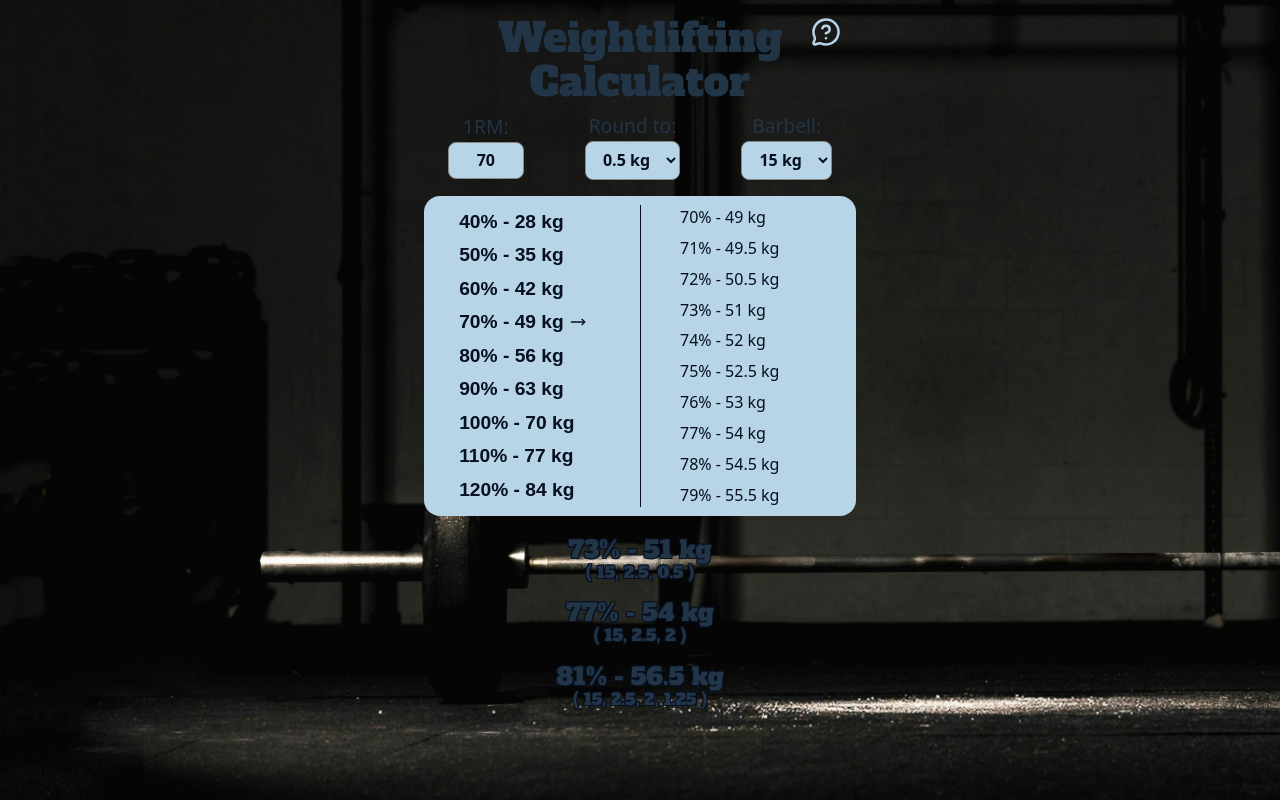
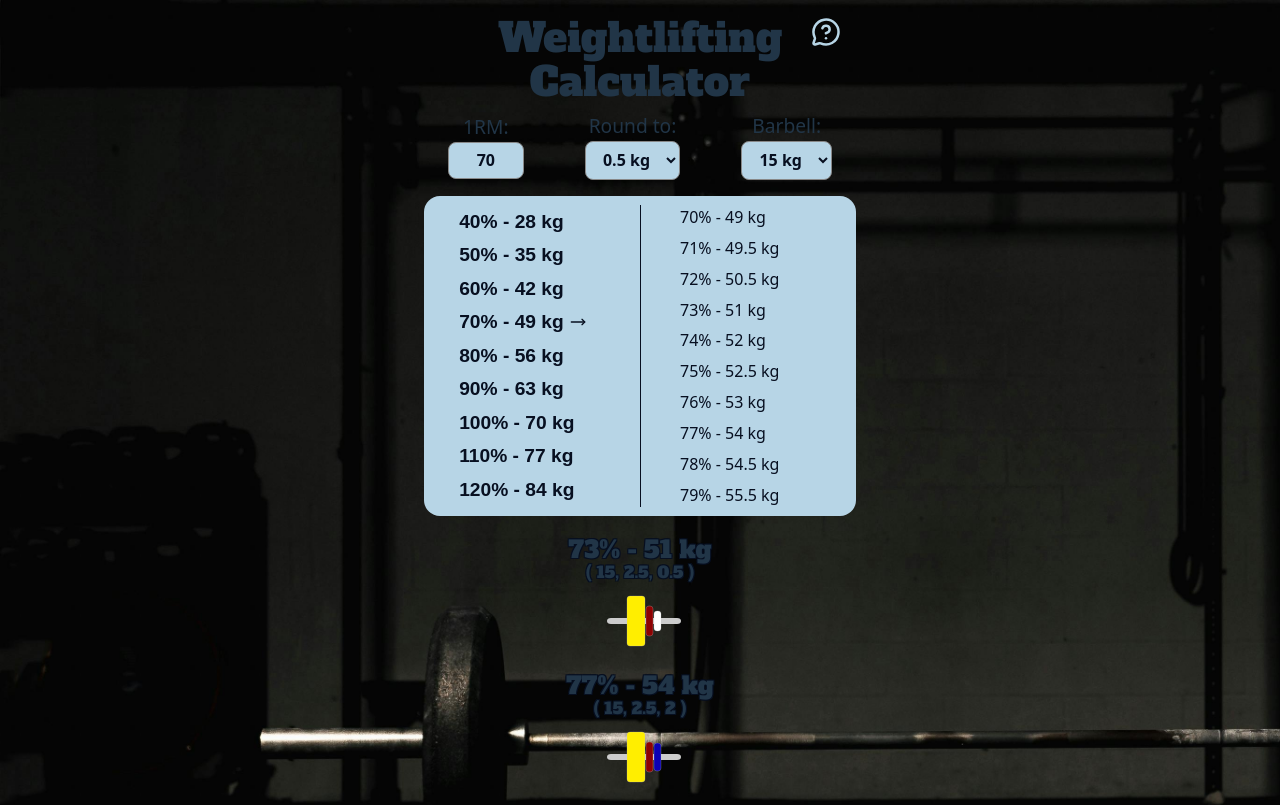
Before and after one commit to NiclO1337/weightlifting-calculator, a React (Vite) app: page / in a window 1280 px wide. Shown: the top 805 px of the page. Built offline with nearby package versions, Linux system fonts and the light colour scheme.

Commit message:
Add BarBellVisualization component
Style and integrate into SavedPercentages component

```diff
--- /dev/null
+++ b/src/components/BarbellVisualization.jsx
@@ -0,0 +1,72 @@
+const PLATE_MAP = {
+  25: ['#ff0000', 20, 50],
+  20: ['#0c00b4', 20, 50],
+  15: ['#ffee00', 18, 50],
+  10: ['#00db12', 12, 50],
+  5: ['#1b1b1b', 7, 50],
+  2.5: ['#8d0202', 7, 30],
+  2: ['#0c00b4', 7, 28],
+  1.5: ['#ffee00', 7, 26],
+  1.25: ['#1b1b1b', 7, 24],
+  1: ['#06a313', 7, 22],
+  0.5: ['#ffffff', 7, 20],
+};
+
+export default function BarbellVisualization({
+  plates = [],           // array of per-side plate sizes, e.g. [20, 10, 2.5]
+  cap = 20,              // px of bar before first plate and after last plate
+  spacing = 1,           // px gap between plates
+  barColor = '#cccccc',
+  defaultPlate = ['#999', 10, 36],
+}) {
+  // build plate specs (color, width, height)
+  const plateSpecs = plates.map((size) => {
+    const spec = PLATE_MAP[size] ?? defaultPlate;
+    return { size, color: spec[0], w: spec[1], h: spec[2] };
+  });
+
+  // total width required for all plates + spacing
+  const platesTotalWidth =
+    plateSpecs.reduce((sum, p) => sum + p.w, 0) +
+    Math.max(0, plateSpecs.length - 1) * spacing;
+
+  const svgWidth = cap + platesTotalWidth + cap;
+  const maxPlateHeight = Math.max(...plateSpecs.map((p) => p.h), defaultPlate[2] || 0);
+  const paddingY = 12;
+  const svgHeight = maxPlateHeight + paddingY * 2;
+  const barY = svgHeight / 2;
+  const barHeight = Math.max(6, Math.round(maxPlateHeight * 0.12));
+
+  // place plates from left cap outward (only right side)
+  const positions = [];
+  let offset = cap;
+  for (let i = 0; i < plateSpecs.length; i++) {
+    const p = plateSpecs[i];
+    positions.push({ ...p, x: offset });
+    offset += p.w + spacing;
+  }
+
+  return (
+    <svg width={svgWidth} height={svgHeight} role="img" aria-label="Barbell with plates">
+      {/* full bar across entire width */}
+      <rect x={0} y={barY - barHeight / 2} width={svgWidth} height={barHeight} rx={4} fill={barColor} />
+      <g>
+        {positions.map((p, i) => (
+          <g key={`P${i}`}>
+            <rect
+              x={p.x}
+              y={barY - p.h / 2}
+              width={p.w}
+              height={p.h}
+              rx={3}
+              fill={p.color}
+              stroke='#cccccc'
+              strokeWidth={0.5}
+              strokeOpacity={0.5}
+            />
+          </g>
+        ))}
+      </g>
+    </svg>
+  );
+}
--- a/src/components/SavedPercentages.jsx
+++ b/src/components/SavedPercentages.jsx
@@ -1,6 +1,7 @@
 import { useState } from 'react';
 import { roundToIncrement } from '../utils/math';
 import { getPlatesPerSide, formatPlates } from '../utils/plates';
+import BarbellVisualization from './BarbellVisualization';
 
 export default function SavedPercentages({
   oneRepMax,
@@ -38,6 +39,9 @@ export default function SavedPercentages({
               <span className='text-smaller'>
                 <br />( {formatPlates(platesPerSide)} )
               </span>
+              <div className='plate-viz'>
+                <BarbellVisualization plates={platesPerSide} />
+              </div>
             </li>
           );
         })}
--- a/src/index.css
+++ b/src/index.css
@@ -100,7 +100,10 @@ h1 {
 .saved-percentages {
   font-size: 1.5rem;
   font-weight: bold;
-  text-shadow: -1px -1px 0 #070f20, 1px -1px 0 #070f20, -1px 1px 0 #070f20,
+  text-shadow:
+    -1px -1px 0 #070f20,
+    1px -1px 0 #070f20,
+    -1px 1px 0 #070f20,
     1px 1px 0 #070f20;
   max-width: 400px;
   margin: 1rem auto;
@@ -110,7 +113,6 @@ h1 {
   font-size: 1rem;
   display: block;
   margin-top: -2rem;
-  margin-bottom: 0.7rem;
 }
 
 label {
@@ -212,6 +214,12 @@ ul {
   border-radius: 0.3rem;
 }
 
+.plate-viz {
+  display: inline-block;
+  vertical-align: middle;
+  margin-left: 8px;
+}
+
 @media (hover: hover) and (pointer: fine) {
   a:hover,
   .percentages-list button:hover,
@@ -220,7 +228,6 @@ ul {
   #driver-popover-content .driver-popover-close-btn:hover {
     color: var(--color-primary-hover);
   }
-
 }
 
 @media (prefers-color-scheme: light) {
@@ -234,7 +241,7 @@ ul {
 }
 
 @media (min-width: 375px) {
-    .percentage-container {
+  .percentage-container {
     gap: 1em;
     padding: 0.6em 1em;
     width: 80%;
```
